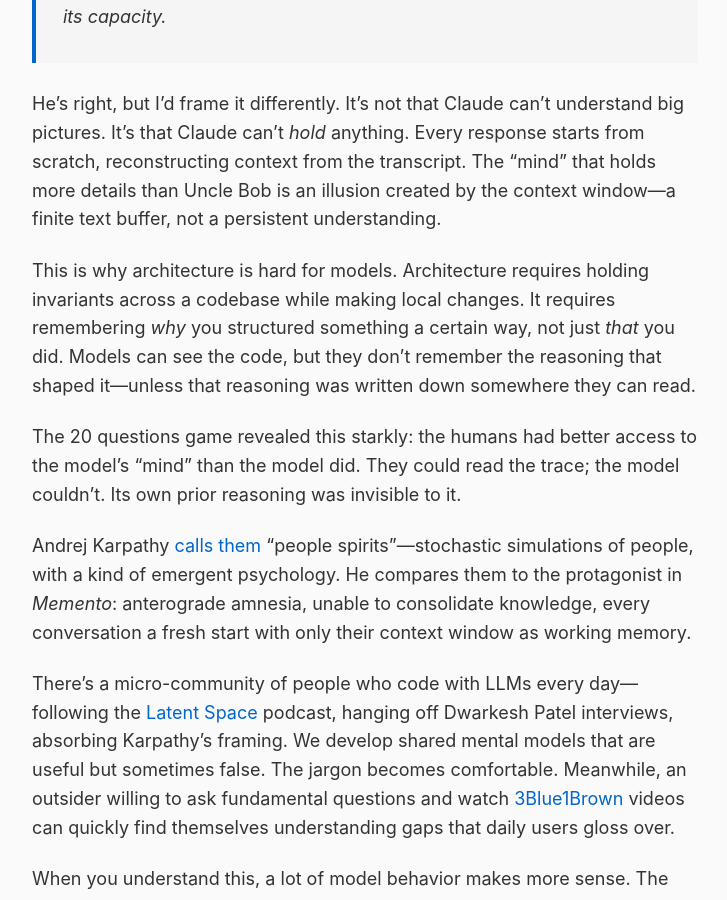
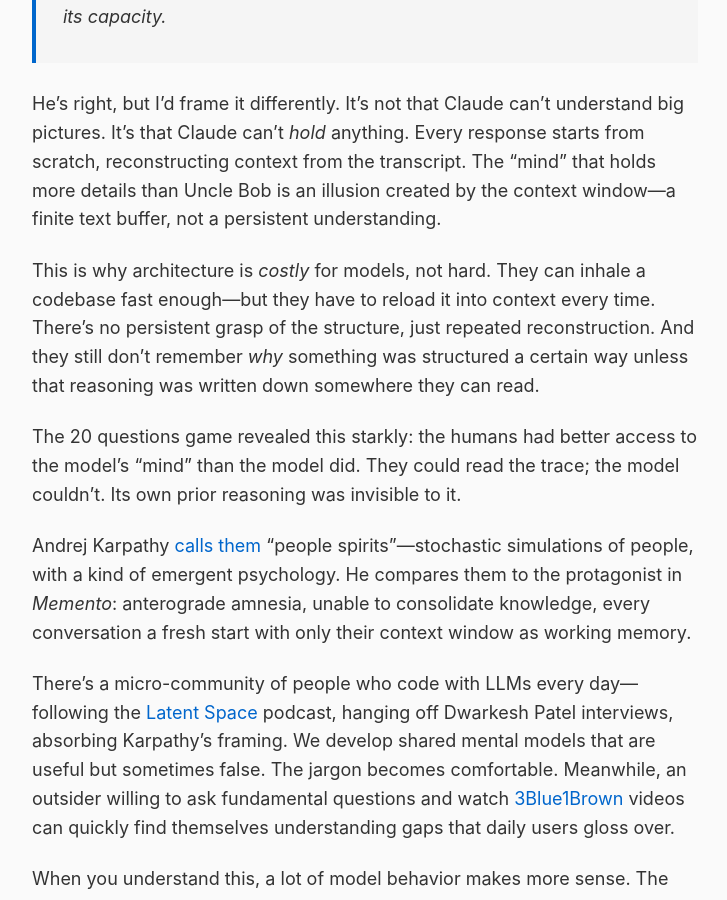
Before and after one commit to rob137/rob137.github.io, a Jekyll site: the page built from _posts/2026-01-24-thinking-out-loud.md, in a window 1280 px wide and 900 px high, scrolled down 1502 px. Shown: the whole window, without its empty margins (275-1002 px from the left). Built offline with Jekyll 4.4.1, drawn with Linux system fonts in a browser that asks for light colours.

Commit message:
Architecture is costly not hard - models can inhale codebases

```diff
--- a/_posts/2026-01-24-thinking-out-loud.md
+++ b/_posts/2026-01-24-thinking-out-loud.md
@@ -32,7 +32,7 @@
 
 He's right, but I'd frame it differently. It's not that Claude can't understand big pictures. It's that Claude can't *hold* anything. Every response starts from scratch, reconstructing context from the transcript. The "mind" that holds more details than Uncle Bob is an illusion created by the context window—a finite text buffer, not a persistent understanding.
 
-This is why architecture is hard for models. Architecture requires holding invariants across a codebase while making local changes. It requires remembering *why* you structured something a certain way, not just *that* you did. Models can see the code, but they don't remember the reasoning that shaped it—unless that reasoning was written down somewhere they can read.
+This is why architecture is *costly* for models, not hard. They can inhale a codebase fast enough—but they have to reload it into context every time. There's no persistent grasp of the structure, just repeated reconstruction. And they still don't remember *why* something was structured a certain way unless that reasoning was written down somewhere they can read.
 
 The 20 questions game revealed this starkly: the humans had better access to the model's "mind" than the model did. They could read the trace; the model couldn't. Its own prior reasoning was invisible to it.
 
```
